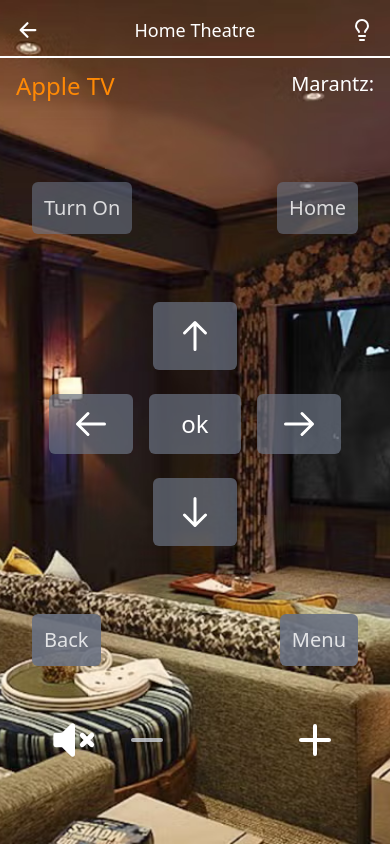
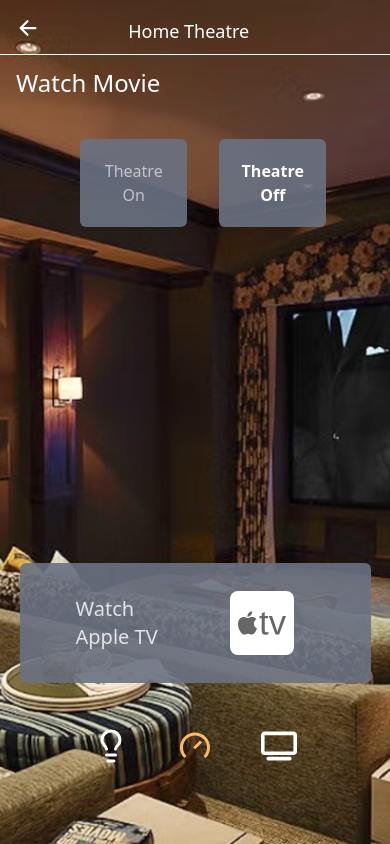
Before and after one commit to I-am-prashanth/temporary-for-testing, a Next.js app: page /theatre in a window 390 px wide. Built offline with nearby package versions, Linux system fonts and the light colour scheme.

Commit message:
added media queries foe treatre

```diff
--- a/app/theatre/page.tsx
+++ b/app/theatre/page.tsx
@@ -1,119 +1,87 @@
 "use client"
 import { IoArrowBack } from "react-icons/io5";
-import { HiOutlineArrowLeft,HiVolumeOff } from "react-icons/hi";
+import { SiAppletv } from "react-icons/si";
+import { RiSpeedUpLine } from "react-icons/ri";
+import { FaTv } from "react-icons/fa6";
 import { LuLightbulb } from "react-icons/lu";
-import { FiMinus,FiPlus  } from "react-icons/fi";
+import { useState } from "react";
 import Link from "next/link";
-import { useState } from "react";
-
-
 
 function Page() {
-    const [volume,setvolume]=useState<number>(0)
+    const [Theatre,setTheatre]=useState<boolean>(false);
+    const [mode,setmode]=useState("Ac");
 
-    const handelClick=(a:string)=>{
-        console.log(a);
-    }
-    const handelMute=(a:string)=>{
-        console.log(a);
-    }
   return (
     <div
   className="relative w-screen h-screen bg-cover bg-center"
   style={{ backgroundImage: "url('/teater.avif')" }}
 >
   {/* Header */}
-  <div className="flex justify-between items-center px-4 pt-4 text-white">
+  <div className="flex justify-between items-center px-4 pt-4 text-white w-[68%] md:w-[60vw] md:ml-[20vw]">
+    <Link href="/">
     <button className="text-2xl font-bold">< IoArrowBack /></button>
+    </Link>
     <div className="text-lg font-light">Home Theatre</div>
-    <button className="text-2xl">< LuLightbulb /></button>
+
   </div>
 
   {/* Divider */}
-  <div className="w-full h-[2px] bg-white mt-3" />
+  <div className="w-full h-[1px] bg-white mt-2" />
+
 
   {/* Device Labels */}
-  <div className="flex justify-between px-4 mt-3 text-white ">
-    <span className="text-orange-400 font-light text-2xl">Apple TV</span>
-    <span className="text-xl font-light">Marantz:</span>
+  <div className="flex justify-between px-4 mt-3 text-white md:ml-[20vw]">
+    <span className=" font-light text-2xl">Watch Movie</span>
   </div>
 
   {/* Turn on / Home */}
-  <div className="flex justify-between px-8 mt-20">
-    <Link href="/theatre/watch">
-    <button className="px-3 py-3 bg-gray-500/60 rounded-md text-white/80 text-xl font-light">
-      Turn On
+  <div className="flex gap-8 px-16 mt-10 ml-4 md:ml-[16vw]">
+    <button className={ `px-3 py-5 bg-gray-500/90 rounded-md ${Theatre?"text-white font-extrabold":"text-white/60  font-medium"} `}
+     onClick={(e)=>{e.preventDefault();
+        setTheatre(true)
+     }}>
+      Theatre On
     </button>
-    </Link>
-    <Link href="/">
-    <button className="px-3 py-3 bg-gray-500/60 rounded-md text-white/80 text-xl font-light">
-      Home
-    </button>
-    </Link>
-  </div>
-
-  {/* Arrow Pad */}
-  <div className="flex flex-col items-center mt-15 gap-4">
-    <button className="px-4 py-6 bg-gray-500/70 rounded-md text-white text-4xl rotate-90"
+    <button className={`px-2 py-4 bg-gray-500/90 rounded-md ${Theatre==false?"text-white font-extrabold":"text-white/60  font-medium"}`}
      onClick={(e)=>{e.preventDefault();
-        handelClick("up");
-     }}>< HiOutlineArrowLeft /></button>
-
-    <div className="flex gap-4">
-      <button className="px-6 py-3 bg-gray-500/70 rounded-md text-white text-4xl"
-       onClick={(e)=>{e.preventDefault();
-        handelClick("left");
-     }}>< HiOutlineArrowLeft /></button>
-      <button className="px-8 py-3 bg-gray-500/70 rounded-md text-white text-2xl">
-        ok
-      </button>
-      <button className="px-6 py-2 bg-gray-500/70 rounded-md text-white text-4xl rotate-180"
-       onClick={(e)=>{e.preventDefault();
-        handelClick("right");
-     }}>< HiOutlineArrowLeft /></button>
-    </div>
-
-    <button className="px-4 py-6 bg-gray-500/70 rounded-md text-white text-4xl rotate-270 hover:cursor-pointer"
-     onClick={(e)=>{e.preventDefault();
-        handelClick("down");
-     }}>< HiOutlineArrowLeft /></button>
-  </div>
-
-  {/* Back + Menu */}
-
-   <div className="flex justify-between px-8 mt-15">
-    <button className="px-3 py-3 bg-gray-500/90 rounded-md text-white/80 text-xl font-light">
-      Back
-    </button>
-    <button className="px-3 py-3 bg-gray-500/90 rounded-md text-white/80 text-xl font-light">
-      Menu
+        setTheatre(false)
+     }}>
+      Theatre Off
     </button>
   </div>
 
 
+  {/* Back + Menu */}
+  <Link href="/theatre/watch" className="">
+   <div className="flex  px-8 mt-84 w-[90%] h-30 rounded-[6px] bg-gray-500/90 ml-[5%] items-center gap-12 md:w-[60vw] md:ml-[20vw] md:mt-40">
+
+    <div className="px-6 py-3 bg-none rounded-md text-white/80 text-xl flex flex-col">
+    <span>Watch</span>
+    <span>Apple TV</span>
+    </div>
+    <div className='text-5xl bg-white text-black/60 p-2 rounded-[8px]'>< SiAppletv /></div>
+
+  </div>
+  </Link>
+
+
 
   {/* Bottom Volume */}
-  <div className="absolute bottom-20 left-0 right-0 flex items-center justify-center gap-6 text-white">
-    <button className="text-5xl"
+  <div className="absolute bottom-20 left-0 right-0 flex items-center justify-center gap-12 text-white">
+    <button className={`text-4xl ${mode=="Bulb"?"text-orange-300":""}`}
      onClick={(e)=>{e.preventDefault();
-        handelMute("up");
-     }}>< HiVolumeOff /></button>
-    <div className='flex gap-30'>
-    <button className={`text-5xl font-light ${volume==0?"text-gray-300/80":""}`}
+        setmode("Bulb")
+     }}>< LuLightbulb /></button>
+
+    <button className={`text-4xl ${mode=="Ac"?"text-orange-300":""}`}
      onClick={(e)=>{e.preventDefault();
-        // handelClick("up");
-        if(volume>0){
-            setvolume(volume-1)
-        }
-        console.log(volume)
-     }}>< FiMinus /></button>
-    <button className="text-5xl font-light"
-    onClick={(e)=>{e.preventDefault();
-        handelClick("up");
-        setvolume(volume+1)
-        console.log(volume)
-     }}>< FiPlus /></button>
-    </div>
+        setmode("Ac")
+     }}>< RiSpeedUpLine /></button>
+
+    <button className={`text-4xl  ${mode=="TV"?"text-orange-300":""}`}
+     onClick={(e)=>{e.preventDefault();
+        setmode("TV")
+     }}>< FaTv /></button>
   </div>
 </div>
   )
--- a/app/theatre/watch/page.tsx
+++ b/app/theatre/watch/page.tsx
@@ -1,87 +1,125 @@
 "use client"
 import { IoArrowBack } from "react-icons/io5";
-import { SiAppletv } from "react-icons/si";
-import { RiSpeedUpLine } from "react-icons/ri";
-import { FaTv } from "react-icons/fa6";
+import { HiOutlineArrowLeft,HiVolumeOff } from "react-icons/hi";
 import { LuLightbulb } from "react-icons/lu";
+import { FiMinus,FiPlus  } from "react-icons/fi";
+import Link from "next/link";
 import { useState } from "react";
-import Link from "next/link";
+
+
 
 function Page() {
-    const [Theatre,setTheatre]=useState<boolean>(false);
-    const [mode,setmode]=useState("Ac");
+    const [volume,setvolume]=useState<number>(0)
 
+    const handelClick=(a:string)=>{
+        console.log(a);
+    }
+    const handelMute=(a:string)=>{
+        console.log(a);
+    }
   return (
     <div
   className="relative w-screen h-screen bg-cover bg-center"
   style={{ backgroundImage: "url('/teater.avif')" }}
 >
   {/* Header */}
-  <div className="flex justify-between items-center px-4 pt-4 text-white w-[68%]">
+  <div className="flex justify-between items-center px-4 pt-4 text-white
+                  md:px-40">
     <Link href="/theatre">
-    <button className="text-2xl font-bold">< IoArrowBack /></button>
+    <button className="text-2xl font-bold md:text-3xl">< IoArrowBack /></button>
     </Link>
-    <div className="text-lg font-light">Home Theatre</div>
-
+    <div className="text-lg font-light md:text-3xl">Home Theatre</div>
+    <button className="text-2xl md:text-3xl">< LuLightbulb /></button>
   </div>
 
   {/* Divider */}
-  <div className="w-full h-[2px] bg-white mt-2" />
-
+  <div className="w-full h-[2px] bg-white mt-3" />
 
   {/* Device Labels */}
-  <div className="flex justify-between px-4 mt-3 text-white ">
-    <span className=" font-light text-2xl">Watch Movie</span>
+  <div className="flex justify-between px-4 mt-3 text-white md:px-44">
+    <span className="text-orange-400 font-light text-2xl md:text-3xl">Apple TV</span>
+    <span className="text-xl font-light md:text-3xl">Marantz:</span>
   </div>
 
   {/* Turn on / Home */}
-  <div className="flex gap-8 px-16 mt-10 ml-4">
-    <button className={ `px-3 py-5 bg-gray-500/90 rounded-md ${Theatre?"text-white font-extrabold":"text-white/60  font-medium"} `}
-     onClick={(e)=>{e.preventDefault();
-        setTheatre(true)
-     }}>
-      Theatre On
+  <div className="flex justify-between px-8 mt-12 md:px-44 md:mt-12">
+    <Link href="/theatre">
+    <button className="px-6 py-3 bg-gray-500/60 rounded-md text-white/80 text-xl font-light hover:font-bold hover:px-5 hover:cursor-pointer hover:bg-black">
+      Turn On
     </button>
-    <button className={`px-2 py-4 bg-gray-500/90 rounded-md ${Theatre==false?"text-white font-extrabold":"text-white/60  font-medium"}`}
-     onClick={(e)=>{e.preventDefault();
-        setTheatre(false)
-     }}>
-      Theatre Off
+    </Link>
+    <Link href="/">
+    <button className="px-6 py-3 bg-gray-500/60 rounded-md text-white/80 text-xl font-light hover:font-bold hover:px-5.5 hover:cursor-pointer hover:bg-black">
+      Home
     </button>
+    </Link>
   </div>
 
+  {/* Arrow Pad */}
+  <div className="flex flex-col items-center mt-8 gap-5 md:mt-4 ">
+    <button className=" w-16 h-16  rounded-md pl-3 rotate-90 text-white text-center text-4xl  hover:cursor-pointer hover:bg-black
+
+        "
+     onClick={(e)=>{e.preventDefault();
+        handelClick("up");
+     }}>< HiOutlineArrowLeft /></button>
+
+    <div className="flex w-auto gap-0">
+      <button className="w-16 h-16 pl-3   mx-2  rounded-md text-white text-4xl  hover:cursor-pointer   hover hover:bg-black"
+       onClick={(e)=>{e.preventDefault();
+        handelClick("left");
+     }}>< HiOutlineArrowLeft /></button>
+      <button className=" h-16 w-16  rounded-md text-white text-2xl hover:cursor-pointer  hover:bg-black mx-3">
+        ok
+      </button>
+      <button className=" h-16 w-16 pl-3 rounded-md text-white text-4xl rotate-180  hover:bg-black"
+       onClick={(e)=>{e.preventDefault();
+        handelClick("right");
+     }}>< HiOutlineArrowLeft /></button>
+    </div>
+
+    <button className="px-4 py-6  rounded-md text-white text-4xl rotate-270 hover:cursor-pointer  hover:bg-black"
+     onClick={(e)=>{e.preventDefault();
+        handelClick("down");
+     }}>< HiOutlineArrowLeft /></button>
+  </div>
 
   {/* Back + Menu */}
 
-   <div className="flex  px-8 mt-84 w-[90%] h-30 rounded-[6px] bg-gray-500/90 ml-[5%] items-center gap-12">
-
-    <div className="px-6 py-3 bg-none rounded-md text-white/80 text-xl flex flex-col">
-    <span>Watch</span>
-    <span>Apple TV</span>
-    </div>
-    {/* <div></div> */}
-    <div className='text-5xl bg-white text-black/60 p-2 rounded-[8px]'>< SiAppletv /></div>
-
+   <div className="absolute transition-colors md:bottom-32  left-0 right-0 flex items-center justify-center gap-40 md:gap-[60vw] text-white bottom-64">
+    <button className="px-3 py-3 bg-gray-500/90 rounded-md text-white/80 text-xl font-light   hover:font-bold hover:md:w-15.5 hover:md:px-2.5 hover:bg-black">
+      Back
+    </button>
+     <button className="px-3 py-3 bg-gray-500/90 rounded-md text-white/80 text-xl font-light hover:font-bold  hover:md:px-3 hover:bg-black">
+      Menu
+    </button>
   </div>
 
 
 
   {/* Bottom Volume */}
-  <div className="absolute bottom-20 left-0 right-0 flex items-center justify-center gap-12 text-white">
-    <button className={`text-4xl ${mode=="Bulb"?"text-orange-300":""}`}
+  <div className="absolute md:bottom-5 bottom-24   flex items-center justify-center gap-4 text-white  ml-6
+                  md:gap-[8vw] md:left-[36vw] ">
+    <button className="text-5xl hover:cursor-pointer px-4   hover:text-black"
      onClick={(e)=>{e.preventDefault();
-        setmode("Bulb")
-     }}>< LuLightbulb /></button>
-
-    <button className={`text-4xl ${mode=="Ac"?"text-orange-300":""}`}
+        handelMute("up");
+     }}>< HiVolumeOff /></button>
+    <div className='flex gap-16'>
+    <button className={`text-5xl  font-light hover:cursor-pointer px-5   hover:text-blue-500 ${volume==0?"text-gray-300/80 hover:text-gray-300/80":""}`}
      onClick={(e)=>{e.preventDefault();
-        setmode("Ac")
-     }}>< RiSpeedUpLine /></button>
-
-    <button className={`text-4xl  ${mode=="TV"?"text-orange-300":""}`}
-     onClick={(e)=>{e.preventDefault();
-        setmode("TV")
-     }}>< FaTv /></button>
+        // handelClick("up");
+        if(volume>0){
+            setvolume(volume-1)
+        }
+        console.log(volume)
+     }}>< FiMinus /></button>
+    <button className="text-5xl  font-light hover:cursor-pointer hover:text-red-600 px-5"
+    onClick={(e)=>{e.preventDefault();
+        handelClick("up");
+        setvolume(volume+1)
+        console.log(volume)
+     }}>< FiPlus /></button>
+    </div>
   </div>
 </div>
   )
```
